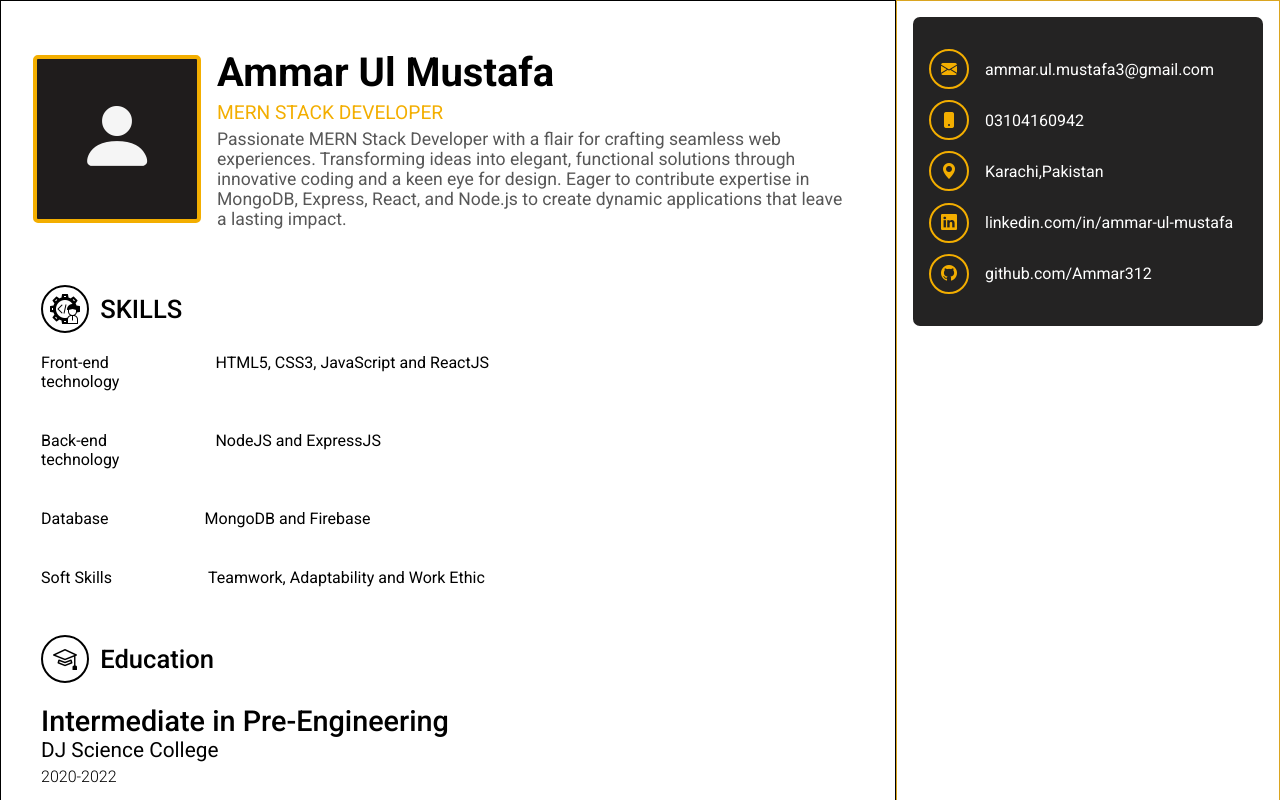
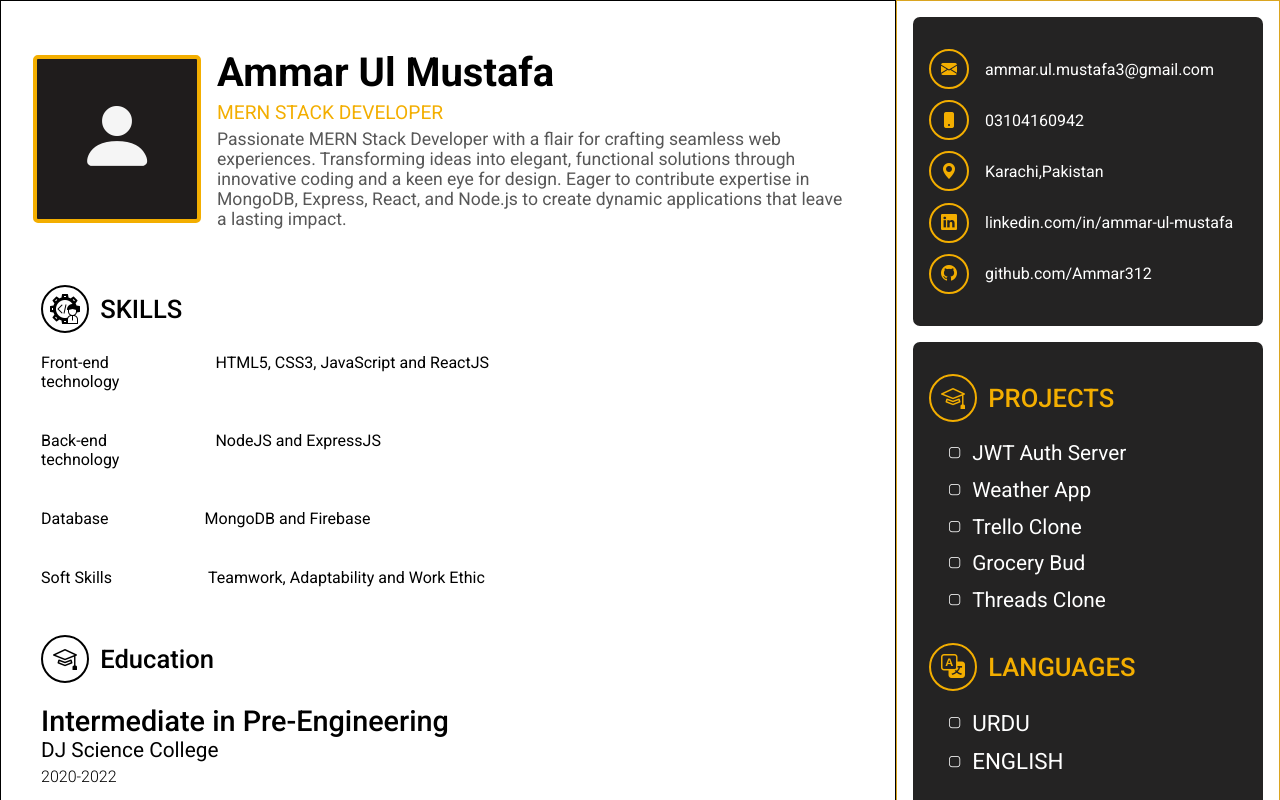
Before and after one commit to Ammar312/cv-react, a React (Vite) app: page / in a window 1280 px wide. Shown: the top 800 px of the page. Built offline with nearby package versions, Linux system fonts and the light colour scheme.

Commit message:
almost complete

```diff
--- a/src/App.css
+++ b/src/App.css
@@ -138,6 +138,7 @@ body {
   flex-direction: column;
   align-items: center;
   padding: 1em;
+  gap: 1em;
 }
 .info {
   width: 100%;
@@ -166,3 +167,65 @@ body {
 .line p {
   color: white;
 }
+
+.secondBar {
+  width: 100%;
+  border-radius: 7px;
+  display: flex;
+  flex-direction: column;
+  padding: 2em 1em;
+  background: rgb(36, 35, 35);
+  gap: 0.7em;
+}
+.iconAndHeadingSideBar {
+  display: flex;
+  align-items: center;
+  gap: 0.7em;
+}
+.iconAndHeadingSideBar span {
+  width: 3em;
+  height: 3em;
+  border: 2px solid #f3ae00;
+  border-radius: 50%;
+  display: flex;
+  justify-content: center;
+  align-items: center;
+}
+.iconAndHeadingSideBar span i {
+  font-size: 1.5rem;
+  color: #f3ae00;
+}
+.iconAndHeadingSideBar .skillIcon {
+  width: 2em;
+  height: 2em;
+}
+.iconAndHeadingSideBar p {
+  font-size: 1.6rem;
+  font-weight: 500;
+  color: #f3ae00;
+}
+.projects {
+  display: flex;
+  flex-direction: column;
+  justify-content: center;
+  gap: 0.8em;
+  padding: 1.2em;
+}
+.project {
+  display: flex;
+  align-items: center;
+  gap: 0.7em;
+}
+.project a {
+  color: white;
+  text-decoration: none;
+  font-size: 1.3rem;
+}
+.project i {
+  color: white;
+  font-size: 0.8rem;
+}
+.language {
+  color: white;
+  font-size: 1.4rem;
+}
--- a/src/App.jsx
+++ b/src/App.jsx
@@ -72,7 +72,7 @@ function App() {
                 <p>2020-2022</p>
               </div>
               <div className="education">
-                <div>Matriculation in Computer</div>
+                <div>Matriculation in Computer Science</div>
                 <span>The Educators School</span>
                 <p>2018-2020</p>
               </div>
@@ -123,6 +123,108 @@ function App() {
               <p>github.com/Ammar312</p>
             </div>
           </div>
+          <div className="secondBar">
+            <div className="projectDiv">
+              <div className="iconAndHeadingSideBar">
+                <span>
+                  <i className="bi bi-mortarboard"></i>
+                </span>
+                <p>PROJECTS</p>
+              </div>
+              <div className="projects">
+                <div className="project">
+                  <i class="bi bi-app"></i>
+                  <a
+                    href="https://jwt-auth-server-production-8cfa.up.railway.app/"
+                    target="_blank"
+                    rel="noopener noreferrer"
+                  >
+                    JWT Auth Server
+                  </a>
+                </div>
+                <div className="project">
+                  <i class="bi bi-app"></i>
+                  <a
+                    href="https://ammar312.github.io/weather-app/"
+                    target="_blank"
+                    rel="noopener noreferrer"
+                  >
+                    Weather App
+                  </a>
+                </div>
+                <div className="project">
+                  <i class="bi bi-app"></i>
+                  <a
+                    href="https://ammar312.github.io/project-planning/"
+                    target="_blank"
+                    rel="noopener noreferrer"
+                  >
+                    Trello Clone
+                  </a>
+                </div>
+                <div className="project">
+                  <i class="bi bi-app"></i>
+                  <a
+                    href="https://ammar312.github.io/grocery-list/"
+                    target="_blank"
+                    rel="noopener noreferrer"
+                  >
+                    Grocery Bud
+                  </a>
+                </div>
+                <div className="project">
+                  <i class="bi bi-app"></i>
+                  <a
+                    href="https://ammar312.github.io/threads-clone/"
+                    target="_blank"
+                    rel="noopener noreferrer"
+                  >
+                    Threads Clone
+                  </a>
+                </div>
+              </div>
+            </div>
+            <div className="projectDiv">
+              <div className="iconAndHeadingSideBar">
+                <span>
+                  <i class="bi bi-translate"></i>
+                </span>
+                <p>LANGUAGES</p>
+              </div>
+              <div className="projects">
+                <div className="project">
+                  <i class="bi bi-app"></i>
+                  <p className="language">URDU</p>
+                </div>
+                <div className="project">
+                  <i class="bi bi-app"></i>
+                  <p className="language">ENGLISH</p>
+                </div>
+              </div>
+            </div>
+            <div className="projectDiv">
+              <div className="iconAndHeadingSideBar">
+                <span>
+                  <i class="bi bi-translate"></i>
+                </span>
+                <p>HOBBIES</p>
+              </div>
+              <div className="projects">
+                <div className="project">
+                  <i class="bi bi-app"></i>
+                  <p className="language">Learning</p>
+                </div>
+                <div className="project">
+                  <i class="bi bi-app"></i>
+                  <p className="language">Travelling</p>
+                </div>
+                <div className="project">
+                  <i class="bi bi-app"></i>
+                  <p className="language">Gardening</p>
+                </div>
+              </div>
+            </div>
+          </div>
         </section>
       </div>
     </>
```
